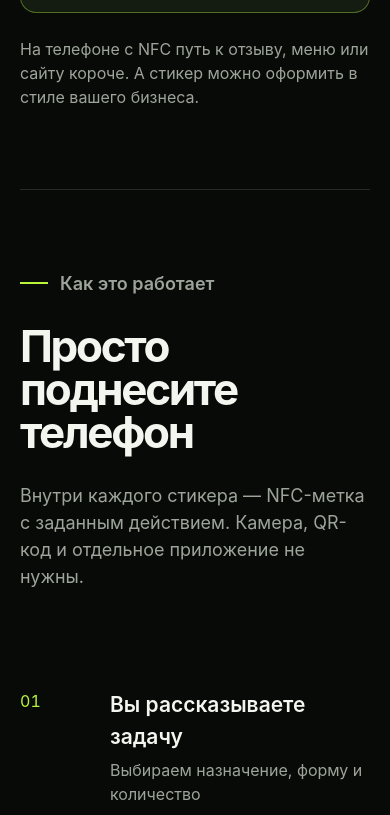
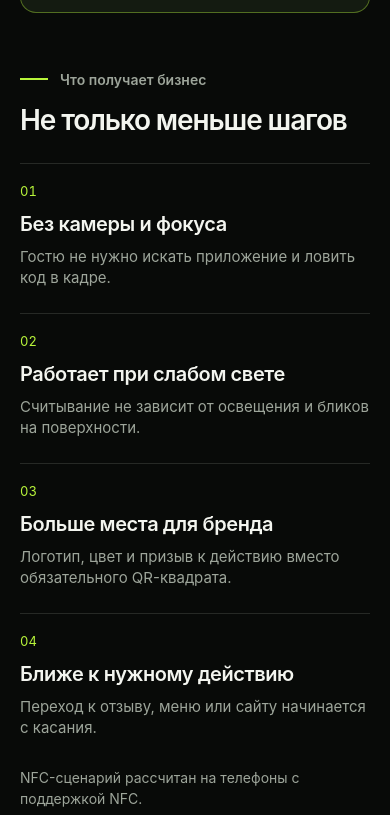
Before and after one commit to soroka-dev/onetap-by, a website: page public/index.html in a window 390 px wide. Shown: the part 3129-3944 px from the top of the page. Drawn offline with Linux system fonts and the light colour scheme.

Commit message:
Добавить преимущества NFC для бизнеса

```diff
--- a/public/index.html
+++ b/public/index.html
@@ -18,7 +18,7 @@
   <meta name="lead-endpoint" content="https://onetap-leads-bot.soroka-development.workers.dev/api/lead">
   <title>OneTap.by — NFC-стикеры для вашего бизнеса</title>
   <link rel="preload" href="./assets/hero.jpg" as="image" fetchpriority="high">
-  <link rel="stylesheet" href="./styles.css?v=20261119-compare">
+  <link rel="stylesheet" href="./styles.css?v=20261119-benefits">
   <script src="./script.js" defer></script>
 </head>
 <body>
@@ -123,7 +123,17 @@
           <p class="comparison-foot">Без камеры и обязательного квадратного кода на стикере.</p>
         </article>
       </div>
-      <p class="comparison-summary">На телефоне с NFC путь к отзыву, меню или сайту короче. А стикер можно оформить в стиле вашего бизнеса.</p>
+      <div class="nfc-benefits-heading">
+        <p class="eyebrow"><span></span> Что получает бизнес</p>
+        <h3>Не только меньше шагов</h3>
+      </div>
+      <ul class="nfc-benefits">
+        <li><span>01</span><strong>Без камеры и фокуса</strong><p>Гостю не нужно искать приложение и ловить код в кадре.</p></li>
+        <li><span>02</span><strong>Работает при слабом свете</strong><p>Считывание не зависит от освещения и бликов на поверхности.</p></li>
+        <li><span>03</span><strong>Больше места для бренда</strong><p>Логотип, цвет и призыв к действию вместо обязательного QR-квадрата.</p></li>
+        <li><span>04</span><strong>Ближе к нужному действию</strong><p>Переход к отзыву, меню или сайту начинается с касания.</p></li>
+      </ul>
+      <p class="comparison-summary">NFC-сценарий рассчитан на телефоны с поддержкой NFC.</p>
     </section>
 
     <section class="how section" id="how">
--- a/public/styles.css
+++ b/public/styles.css
@@ -80,7 +80,15 @@ h2 { max-width: 850px; margin-bottom: 0; font-size: clamp(44px, 5vw, 74px); line
 .comparison-steps li span:first-child { color: var(--muted); font-size: 13px; font-variant-numeric: tabular-nums; }
 .comparison-card-nfc .comparison-steps li span:first-child { color: var(--accent); }
 .comparison-foot { margin: auto 0 0; padding-top: 22px; color: var(--muted); font-size: 15px; }
-.comparison-summary { margin: 24px 0 0; color: var(--muted); font-size: 17px; }
+.nfc-benefits-heading { display: flex; align-items: end; justify-content: space-between; gap: 24px; margin-top: 72px; }
+.nfc-benefits-heading .eyebrow { margin: 0; }
+.nfc-benefits-heading h3 { margin: 0; font-size: clamp(28px, 3vw, 42px); line-height: 1.05; letter-spacing: -.04em; font-weight: 600; }
+.nfc-benefits { display: grid; grid-template-columns: repeat(4, minmax(0, 1fr)); gap: 24px; list-style: none; padding: 0; margin: 28px 0 0; }
+.nfc-benefits li { padding-top: 18px; border-top: 1px solid var(--line); }
+.nfc-benefits li > span { display: block; margin-bottom: 18px; color: var(--accent); font-size: 13px; font-variant-numeric: tabular-nums; }
+.nfc-benefits strong { display: block; font-size: 20px; line-height: 1.2; font-weight: 600; letter-spacing: -.02em; }
+.nfc-benefits p { margin: 10px 0 0; color: var(--muted); font-size: 15px; line-height: 1.45; }
+.comparison-summary { margin: 28px 0 0; color: var(--muted); font-size: 14px; }
 
 .how { display: grid; grid-template-columns: .9fr 1.1fr; gap: 104px; border-top: 1px solid var(--line); }
 .how-copy h2 { margin: 28px 0; }
@@ -129,6 +137,9 @@ select { appearance: none; background-image: linear-gradient(45deg, transparent
   .section-heading, .how, .order { grid-template-columns: 1fr; }
   .section-heading { align-items: start; gap: 28px; }
   .comparison-grid { grid-template-columns: 1fr; }
+  .nfc-benefits-heading { display: block; }
+  .nfc-benefits-heading h3 { margin-top: 16px; }
+  .nfc-benefits { grid-template-columns: repeat(2, minmax(0, 1fr)); }
   .how { gap: 52px; }
   .order { gap: 48px; padding: 48px; }
 }
@@ -149,7 +160,10 @@ select { appearance: none; background-image: linear-gradient(45deg, transparent
   .comparison-card h3 { margin: 22px 0 16px; }
   .comparison-steps li { font-size: 17px; }
   .comparison-foot { padding-top: 18px; }
-  .comparison-summary { font-size: 16px; }
+  .nfc-benefits-heading { margin-top: 56px; }
+  .nfc-benefits { grid-template-columns: 1fr; gap: 24px; }
+  .nfc-benefits li > span { margin-bottom: 10px; }
+  .comparison-summary { font-size: 14px; }
   .solution-card { grid-template-columns: 44px 1fr; gap: 16px; min-height: 132px; padding-right: 0; }
   .solution-icon { width: 44px; height: 44px; border-radius: 12px; }
   .solution-icon svg { width: 21px; height: 21px; }
```
